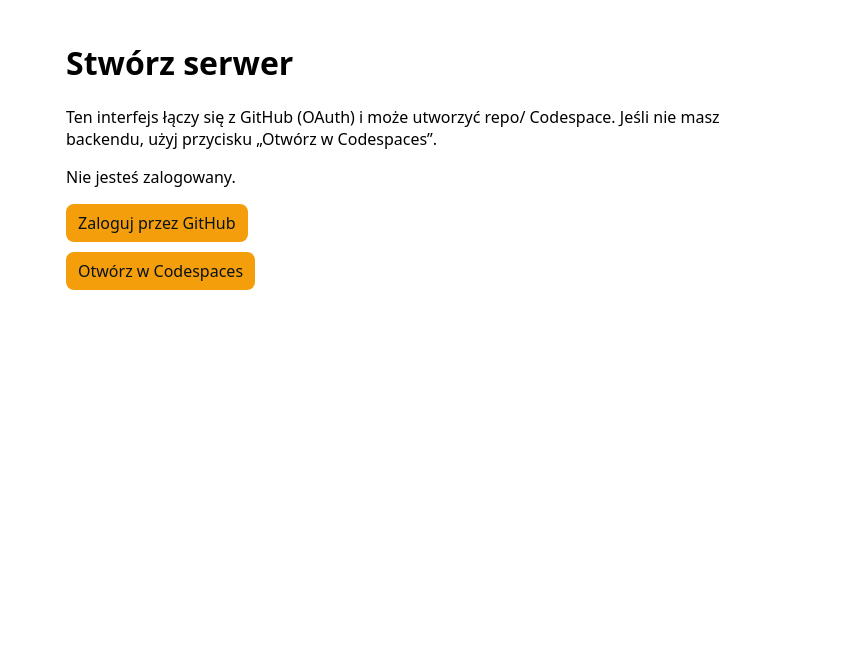
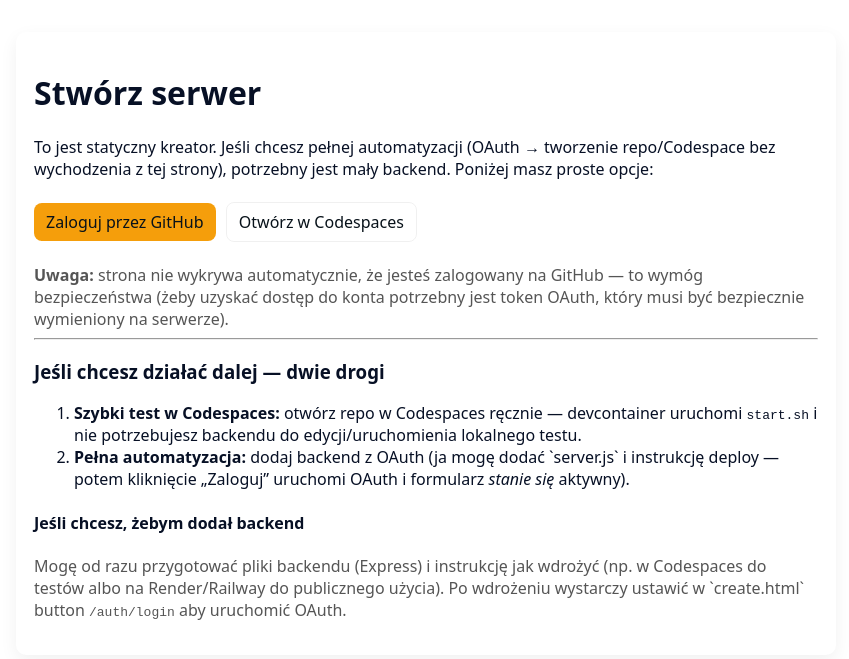
Before and after one commit to FranQ213/PotatoHost, a plain HTML site: page create.html in a window 1280 px wide. Shown: the whole page, without its empty margins (214-1063 px from the left). Drawn offline with Linux system fonts and the light colour scheme; no server answers.

Commit message:
Update create.html

```diff
--- a/create.html
+++ b/create.html
@@ -4,58 +4,39 @@
 <meta charset="utf-8">
 <meta name="viewport" content="width=device-width,initial-scale=1">
 <title>Stwórz serwer — kreator</title>
-<style>body{font-family:system-ui,Segoe UI,Roboto,Helvetica,Arial;padding:20px;max-width:720px;margin:0 auto}label,input,button{display:block;margin:8px 0}pre{background:#f6f8fa;padding:12px;border-radius:6px;overflow:auto}button{background:#f59e0b;border:none;padding:8px 12px;border-radius:8px;cursor:pointer}a.btn{display:inline-block;padding:8px 12px;border-radius:8px;background:#f59e0b;color:#08121a;text-decoration:none}</style>
+<style>
+  body{font-family:system-ui,Segoe UI,Roboto,Helvetica,Arial;padding:20px;max-width:820px;margin:12px auto;color:#071025}
+  .card{background:#fff;padding:18px;border-radius:10px;box-shadow:0 6px 18px rgba(0,0,0,0.06)}
+  .btn{display:inline-block;background:#f59e0b;color:#08121a;padding:8px 12px;border-radius:8px;text-decoration:none;margin:6px 6px 6px 0}
+  .ghost{background:transparent;border:1px solid rgba(0,0,0,0.06)}
+  pre{background:#f6f8fa;padding:12px;border-radius:6px;overflow:auto}
+  .note{color:#555;margin-top:8px}
+</style>
 </head>
 <body>
-<h1>Stwórz serwer</h1>
-<p>Ten interfejs łączy się z GitHub (OAuth) i może utworzyć repo/ Codespace. Jeśli nie masz backendu, użyj przycisku „Otwórz w Codespaces”.</p>
+  <div class="card">
+    <h1>Stwórz serwer</h1>
+    <p>To jest statyczny kreator. Jeśli chcesz pełnej automatyzacji (OAuth → tworzenie repo/Codespace bez wychodzenia z tej strony), potrzebny jest mały backend. Poniżej masz proste opcje:</p>
 
-<div id="not-auth">
-  <p>Nie jesteś zalogowany.</p>
-  <a class="btn" href="https://github.com/login" target="_blank" rel="noopener">Zaloguj przez GitHub</a>
-</div>
+    <p>
+      <a class="btn" href="https://github.com/login" target="_blank" rel="noopener">Zaloguj przez GitHub</a>
+      <a class="btn ghost" href="https://codespaces.new/FranQ213/PotatoHost" target="_blank" rel="noopener">Otwórz w Codespaces</a>
+    </p>
 
-<div id="form" style="display:none">
-<label>Nazwa repo (np. mój-serwer)</label>
-<input id="repoName" placeholder="nazwa-repo" />
-<label>Publiczne?</label>
-<select id="visibility"><option value="public">publiczne</option><option value="private">prywatne</option></select>
-<button id="create">Stwórz</button>
-<h3>Wynik:</h3>
-<pre id="out">—</pre>
-</div>
+    <div class="note">
+      <strong>Uwaga:</strong> strona nie wykrywa automatycznie, że jesteś zalogowany na GitHub — to wymóg bezpieczeństwa (żeby uzyskać dostęp do konta potrzebny jest token OAuth, który musi być bezpiecznie wymieniony na serwerze).
+    </div>
 
-<p style="margin-top:10px"><a class="btn" href="https://codespaces.new/FranQ213/PotatoHost" target="_blank" rel="noopener">Otwórz w Codespaces</a></p>
+    <hr>
 
-<script>
-async function checkAuth(){
-  try{
-    const r = await fetch('/api/me');
-    if(r.ok){
-      document.getElementById('not-auth').style.display = 'none';
-      document.getElementById('form').style.display = 'block';
-    } else {
-      document.getElementById('not-auth').style.display = '';
-      document.getElementById('form').style.display = 'none';
-    }
-  }catch(e){
-    document.getElementById('not-auth').style.display = '';
-    document.getElementById('form').style.display = 'none';
-  }
-}
-checkAuth();
+    <h3>Jeśli chcesz działać dalej — dwie drogi</h3>
+    <ol>
+      <li><strong>Szybki test w Codespaces:</strong> otwórz repo w Codespaces ręcznie — devcontainer uruchomi <code>start.sh</code> i nie potrzebujesz backendu do edycji/uruchomienia lokalnego testu.</li>
+      <li><strong>Pełna automatyzacja:</strong> dodaj backend z OAuth (ja mogę dodać `server.js` i instrukcję deploy — potem kliknięcie „Zaloguj” uruchomi OAuth i formularz <em>stanie się</em> aktywny).</li>
+    </ol>
 
-document.getElementById('create')?.addEventListener('click', async ()=>{
-  const name = document.getElementById('repoName').value || ('server-'+Math.random().toString(36).slice(2,8));
-  const visibility = document.getElementById('visibility').value;
-  try{
-    const res = await fetch('/api/create-server', {method:'POST',headers:{'Content-Type':'application/json'},body: JSON.stringify({name, visibility})});
-    const j = await res.json();
-    document.getElementById('out').textContent = JSON.stringify(j, null, 2);
-  }catch(e){
-    document.getElementById('out').textContent = 'Błąd: ' + e.message + '\\n(ten przycisk działa tylko gdy masz backend obsługujący /api/create-server)';
-  }
-});
-</script>
+    <h4>Jeśli chcesz, żebym dodał backend</h4>
+    <p class="note">Mogę od razu przygotować pliki backendu (Express) i instrukcję jak wdrożyć (np. w Codespaces do testów albo na Render/Railway do publicznego użycia). Po wdrożeniu wystarczy ustawić w `create.html` button <code>/auth/login</code> aby uruchomić OAuth.</p>
+  </div>
 </body>
 </html>
```
